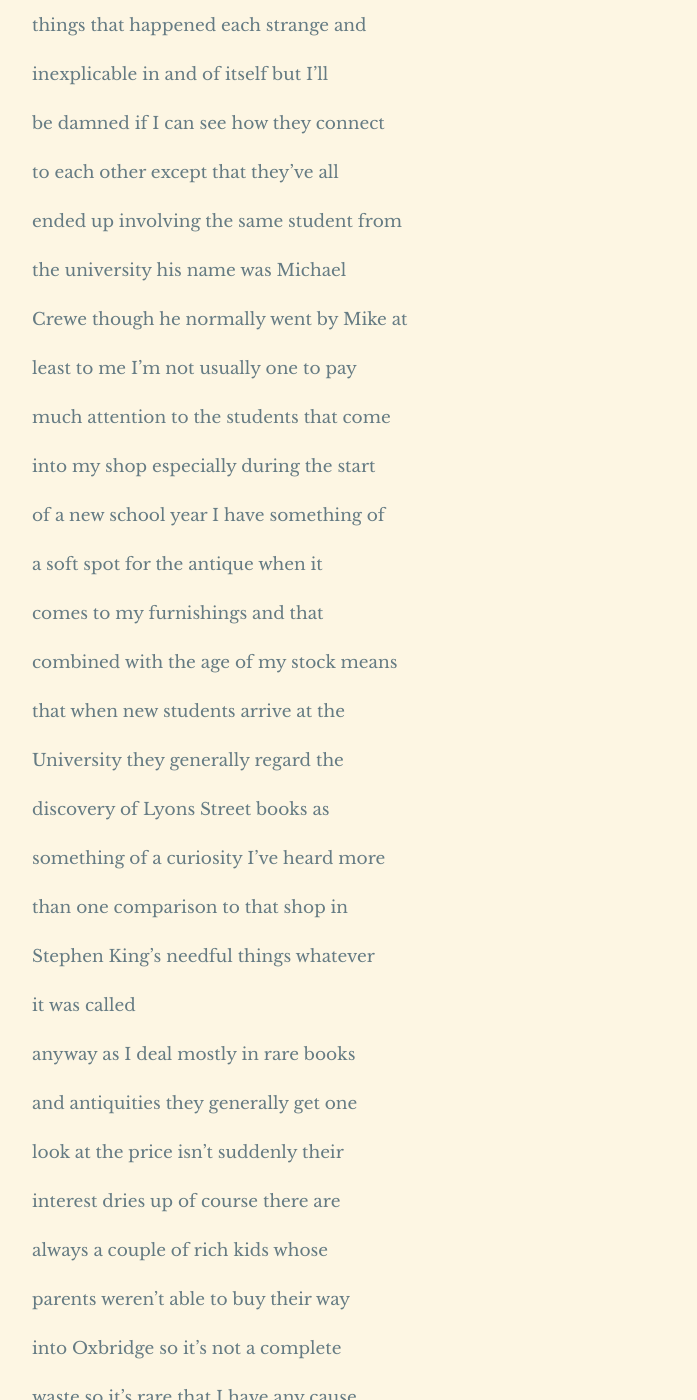
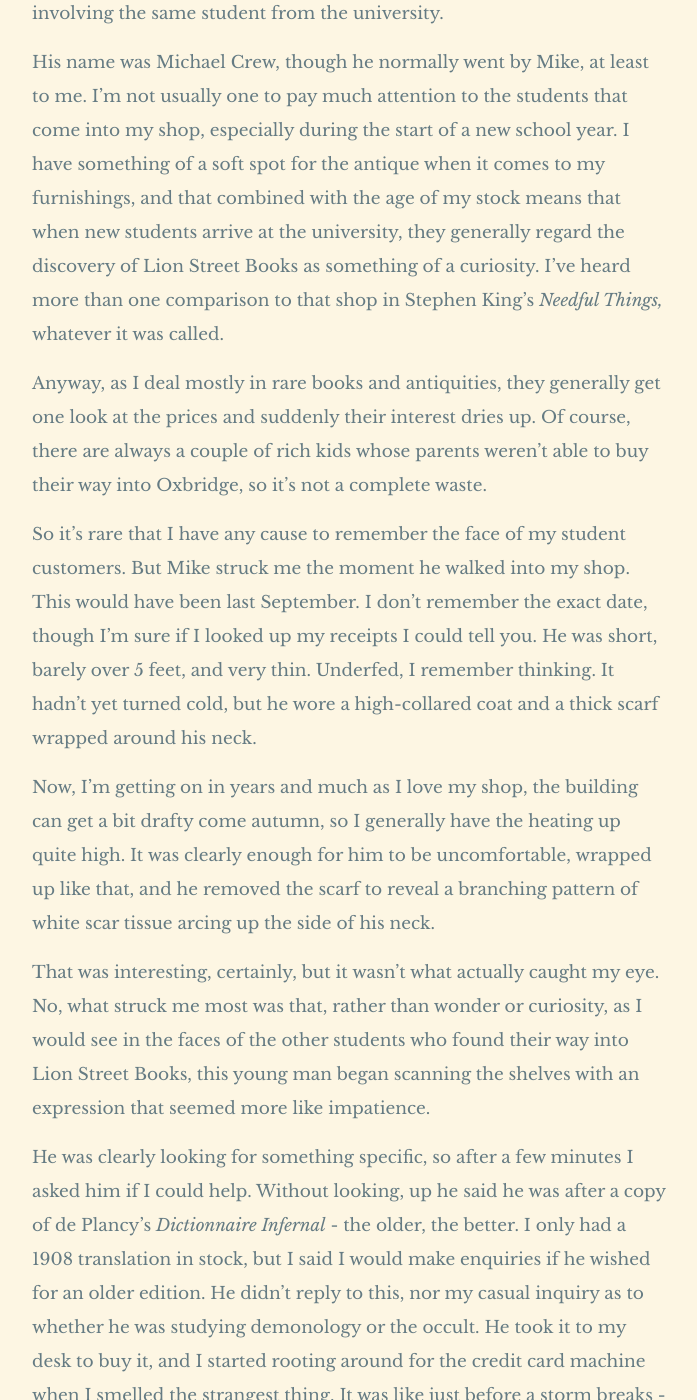
Before and after one commit to Snarp/magnus_archives_transcripts, a Jekyll site: the page built from _posts/2017-01-04-046.md, in a window 1280 px wide and 1400 px high, scrolled down 902 px. Shown: the whole window, without its empty margins (289-986 px from the left). Built offline with Jekyll 4.4.1, drawn with Linux system fonts in a browser that asks for light colours; some web fonts are replaced; some of the changed text lies outside the part shown.

Commit message:
[Savescum auto-commit.]

```diff
--- a/_posts/2017-01-04-046.md
+++ b/_posts/2017-01-04-046.md
@@ -19,325 +19,63 @@ unofficial:
 unfinished:     true
 ---
 
-statement of herbert knox regarding a
+#### ARCHIVIST
 
-repeat customer to his bookshop in
+Statement of Herbert Knox, regarding a repeat customer to his bookshop in Chichester. Original statement given December 21st, 1998. Audio recording by Jonathan Sims, Head Archivist of the Magnus Institute, London.
 
-Chichester original statement given
+Statement begins.
 
-December 21st 1998 audio recording by
+#### ARCHIVIST (STATEMENT)
 
-Jonathan Simms head archivist of the
+It's hard to know exactly where to begin when explaining to you what exactly it was that I experienced. There were many things that happened, each strange and inexplicable in and of itself, but I'll be damned if I can see how they connect to each other, except that they've all ended up involving the same student from the university.
 
-Magnus Institute London statement begins
+His name was Michael Crew, though he normally went by Mike, at least to me. I'm not usually one to pay much attention to the students that come into my shop, especially during the start of a new school year. I have something of a soft spot for the antique when it comes to my furnishings, and that combined with the age of my stock means that when new students arrive at the university, they generally regard the discovery of Lion Street Books as something of a curiosity. I've heard more than one comparison to that shop in Stephen King's _Needful Things,_ whatever it was called.
 
-it's hard to know exactly where to begin
+Anyway, as I deal mostly in rare books and antiquities, they generally get one look at the prices and suddenly their interest dries up. Of course, there are always a couple of rich kids whose parents weren't able to buy their way into Oxbridge, so it's not a complete waste.
 
-when explaining to you what exactly it
+So it's rare that I have any cause to remember the face of my student customers. But Mike struck me the moment he walked into my shop. This would have been last September. I don't remember the exact date, though I'm sure if I looked up my receipts I could tell you. He was short, barely over 5 feet, and very thin. Underfed, I remember thinking. It hadn't yet turned cold, but he wore a high-collared coat and a thick scarf wrapped around his neck.
 
-was that I experienced there were many
+Now, I'm getting on in years and much as I love my shop, the building can get a bit drafty come autumn, so I generally have the heating up quite high. It was clearly enough for him to be uncomfortable, wrapped up like that, and he removed the scarf to reveal a branching pattern of white scar tissue arcing up the side of his neck.
 
-things that happened each strange and
+That was interesting, certainly, but it wasn't what actually caught my eye. No, what struck me most was that, rather than wonder or curiosity, as I would see in the faces of the other students who found their way into Lion Street Books, this young man began scanning the shelves with an expression that seemed more like impatience.
 
-inexplicable in and of itself but I'll
+He was clearly looking for something specific, so after a few minutes I asked him if I could help. Without looking, up he said he was after a copy of de Plancy's _Dictionnaire Infernal_ - the older, the better.  I only had a 1908 translation in stock, but I said I would make enquiries if he wished for an older edition. He didn't reply to this, nor my casual inquiry as to whether he was studying demonology or the occult. He took it to my desk to buy it, and I started rooting around for the credit card machine when I smelled the strangest thing. It was like just before a storm breaks - that sharp smell in the air. But looking outside, the sky was clear and the sun was shining.
 
-be damned if I can see how they connect
+Mike seemed to smell it, too, and he went very still. He reached into his jacket and pulled out a wad of cash. He quickly counted it out, grabbed the book, was through the door before I even had a chance to ring him up a receipt.
 
-to each other except that they've all
+The smell faded as soon as he was out of sight. I didn't know his name at that point, but it was far from the last time I saw him. He became something of a regular. Maybe once every three weeks or so he'd come in and check any new stock I had. He was interested in spiritualism, history of witchcraft, anything mystical, especially from before 1850. He also bought a few books on meteorology, especially pre-enlightenment, and once a book on the work of Gottfried Leibniz, though I don't remember the title.
 
-ended up involving the same student from
+I have no idea where he was getting his money, but he had a lot of it. He was able to pay five figures for a copy of a 1559 printing of the _Malleus Maleficarum_ without breaking a sweat.
 
-the university his name was Michael
+At some point, I learned his name.
 
-Crewe though he normally went by Mike at
+I mean, I certainly wouldn't have described him as a friend, or even close,
 
-least to me I'm not usually one to pay
+but over the last year he had easily been my most regular customer.
 
-much attention to the students that come
+That wasn't the only time I smelled that acrid tang in the air, though. Sometimes when he was in there, it would come again, all at once. It never seemed to be coming from Mike, exactly, but when he was around
 
-into my shop especially during the start
+the smell would just suddenly be there.
 
-of a new school year I have something of
+It was the only time I would ever smell it inside, and when I did, Mike would just stop whatever he was doing and leave
 
-a soft spot for the antique when it
-
-comes to my furnishings and that
-
-combined with the age of my stock means
-
-that when new students arrive at the
-
-University they generally regard the
-
-discovery of Lyons Street books as
-
-something of a curiosity I've heard more
-
-than one comparison to that shop in
-
-Stephen King's needful things whatever
-
-it was called
-
-anyway as I deal mostly in rare books
-
-and antiquities they generally get one
-
-look at the price isn't suddenly their
-
-interest dries up of course there are
-
-always a couple of rich kids whose
-
-parents weren't able to buy their way
-
-into Oxbridge so it's not a complete
-
-waste so it's rare that I have any cause
-
-to remember the face of my student
-
-customers but Mike struck me the moment
-
-he walked into my shop this would have
-
-been last September I don't remember the
-
-exact date though I'm sure if I looked
-
-up my receipts I could tell you he was
-
-short barely over 5 feet and very thin
-
-underfed I remember thinking it hadn't
-
-yet turned colder but he wore a high
-
-collared coat and a thick scarf wrapped
-
-around his neck
-
-now I'm getting on in years and much as
-
-I love my shop the building can get a
-
-bit drafty come autumn so I generally
-
-have the heating up quite high it was
-
-clearly enough for him to
-
-uncomfortable wrapped up like that and
-
-he removed the scarf to reveal a
-
-branching pattern of white scar tissue
-
-arcing up the side of his neck that was
-
-interesting certainly but it wasn't what
-
-actually caught my eye know what struck
-
-me most was that rather than wonder or
-
-curiosity as I would see in the faces of
-
-the other students who found their way
-
-into Lion Street Books this young man
-
-began scanning the shelves with an
-
-expression that seemed more like
-
-impatience he was clearly looking for
-
-something specific so after a few
-
-minutes I asked him if I could help
-
-without looking up he said he was after
-
-a copy of the plan says Dixie on a
-
-infernal the older the better I only had
-
-a 1908 translation in stock but I said I
-
-would make enquiries if he wished for an
-
-older edition he didn't reply to this
-
-nor my casual inquiry as to whether he
-
-was studying demonology or the occult he
-
-took it to my desk to buy it and I
-
-started rooting around for the credit
-
-card machine when I smelled the
-
-strangest thing it was like just before
-
-a storm breaks that sharp smell in the
-
-air
-
-but looking outside the sky was clear
-
-and the Sun was shining Mike seemed to
-
-smell it too and he went very still he
-
-reached into his jacket and pulled out a
-
-wad of cash
-
-he quickly counted it out grabbed the
-
-book was through the door before I even
-
-had a chance to ring him up a receipt
-
-the smell faded as soon as he was out of
-
-sight I didn't know his name at that
-
-point but it was far from the last time
-
-I saw him he became something of a
-
-regular maybe once every three weeks or
-
-so he'd come in and check any new stock
-
-I had he was interested in spiritualism
-
-history of witchcraft anything mystical
-
-especially from before 1850 he also
-
-bought a few books on meteorology
-
-especially pre enlightenment and once a
-
-book on the work of God freed Leibnitz
-
-though I don't remember the title I have
-
-no idea where he was getting his money
-
-but he had a lot of it he was able to
-
-pay five figures for a copy of a 1559
-
-printing of the malleus Maleficarum
-
-without breaking a sweat
-
-at some point I learned his name I mean
-
-I certainly would have described him as
-
-a friend or even close but
-
-over the last year he easily been my
-
-most regular customer that wasn't the
-
-only time I smelled that acrid tang in
-
-the air though sometimes when he was in
-
-there it would come again all at once it
-
-never seemed to be coming from Mikey
-
-exactly but when he was around the snow
-
-would just suddenly be there it was the
-
-only time I would ever smell it inside
-
-and when I did Mike would just stop
-
-whatever he was doing and leave him
+him
 
 easily
 
-he wouldn't run he'd just leave there
+He wouldn't run, he'd just leave.
 
-was another thing to whenever he was in
+There was another thing, too. Whenever he was in, the lightbulbs in my shop would burn brighter. I didn't even realize this until he'd been coming for several months, as it was usually in daylight when he went shopping. But when winter made its presence known, his late afternoon visits began to take place after dark, and I noticed that whenever he came in, the shop got brighter. The bulbs would start to buzz very softly,
 
-the lightbulbs in my shop would burn
+and the ovens within them would glow with a surprising intensity.
 
-brighter I didn't even realize this
+There was this strange electric crackling. Once I even got a shock when I turned a lamp on.
 
-until he'd been coming for several
+I never brought it up with Mike, though. I don't even know how I would have gone about bringing it up.
 
-months as it was usually in daylight
+It was February when I got the Leitner book. I'd heard of him before, of course, though I'd never met the man. The rare book trade is a comparatively small world, at least within the UK, and his name would often come up whenever I was gossiping with my peers. Sometimes it was about which valuable piece he'd snatched for a fraction of its true value, or the ridiculous amount he'd paid for a book that everyone else was sure was a fake. Occasionally, there were more-unsavory rumors about his personal life.
 
-when he went shopping but when a winter
-
-made its presence known his late
-
-afternoon visits began to take place
-
-after dark
-
-and I noticed that whenever he came in
-
-the shop got brighter the bulbs would
-
-start buzz very softly and the ovens
-
-within them would glow with a surprising
-
-intensity there was this strange
-
-electric crackling once I even got a
-
-shock when I turned a lamp on I never
-
-brought it up with Mike though I don't
-
-even know how I would have gone about
-
-bringing it up it was February when I
-
-got the lightener book I'd heard of him
-
-before of course though I'd never met
-
-the man the rare book trade is a
-
-comparatively small world at least
-
-within the UK and his name would often
-
-come up whenever I was gossiping with my
-
-peers sometimes it was about which a
-
-valuable piece he'd snatched for a
-
-fraction of its true value or the
-
-ridiculous amount he'd paid for a book
-
-that everyone else was sure was a fake
-
-occasionally there were more unsavory
-
-rumors about his personal life so even
-
-though I'd never personally made his
-
-acquaintance I was well aware of Jurgen
-
-Lightner and his collection and when he
+So even though I'd never personally made his acquaintance, I was well aware of Jurgen Leitner and his collection and when he
 
 disappeared in 1994 I was one of the
 
```
Also changed, not shown: other parts of _posts/2017-01-04-046.md (+3 -3 lines).
